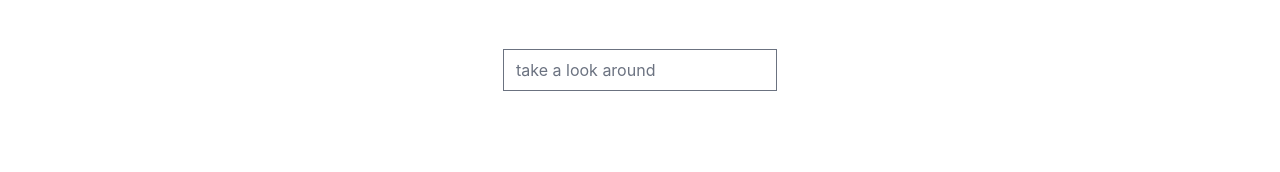
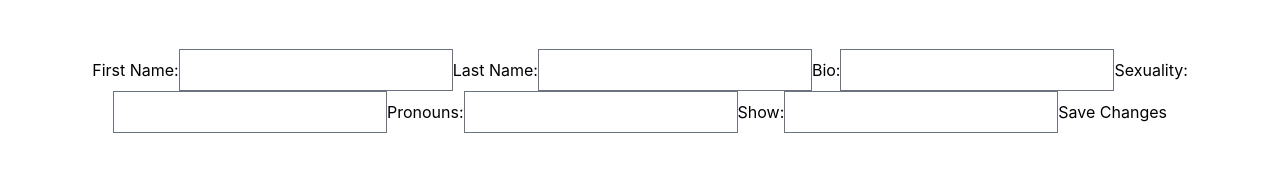
Before and after one commit to MemphisFoo/bravo-xo, a React (Create React App) app in the folder client/: page /profiles/1/edit in a window 1280 px wide. Shown: the part 202-374 px from the top of the page. Built offline with nearby package versions, Linux system fonts and the light colour scheme; no server answers; the HTML template or start-up script is replaced by a standard one.

Commit message:
added EditProfileForm and button to redirect to it. work in progress

```diff
--- a/client/src/App.js
+++ b/client/src/App.js
@@ -6,8 +6,8 @@ import LoginForm from "./components/LoginForm"
 import SignupForm from "./components/SignupForm"
 import NavBar from "./components/NavBar"
 import Profile from "./components/Profile"
-import Filter from "./components/Filter"
-
+// import Filter from "./components/Filter"
+import EditProfileForm from "./components/EditProfileForm"
 function App() {
   const [isAuthenticated, setIsAuthenticated] = useState(null);
   const [currentUser, setCurrentUser] = useState(null);
@@ -26,6 +26,14 @@ function App() {
     }
   })
 }, []);
+
+
+
+// function handleUpdatedProfile(updatedProfile){
+//   const updatedProfile
+// }
+
+
 
 // function handleLogin(currentUser) {
 //   setCurrentUser(currentUser)
@@ -60,11 +68,14 @@ return (
             <h1>I'm signing up</h1>
             </Route>
             <Route exact path="/profile/:id">
-              <Profile />
+              <Profile setCurrentUser={setCurrentUser} />
             </Route>
-            <Filter
+            <Route exact path="/profiles/:id/edit">
+              <EditProfileForm currentUser={currentUser} setCurrentUser={setCurrentUser} />
+            </Route>
+            {/* <Filter
             search={search}
-            onSearchChange={setSearch}/>
+            onSearchChange={setSearch}/> */}
       </Switch>
     </div>
     </BrowserRouter>
--- a/client/src/components/EditProfileForm.js
+++ b/client/src/components/EditProfileForm.js
@@ -1,9 +1,105 @@
-import React from 'react'
+import React, { useState } from "react";
+import {useParams} from 'react-router-dom'
 
-function EditProfileForm() {
+function EditProfileForm ({currentUser}) {
+const [profiles, setProfiles] = useState()
+const [formData, setFormData] = useState({
+  first_name: " ",
+last_name: " ",
+profile_photo: " ",
+bio: " ",
+show_id: " ",
+pronoun_id: " ",
+sexuality_id: " ",
+user_id: " ",
+});
+
+const handleChange = (e) => {
+  setFormData({
+    ...formData,
+    [e.target.name]: e.target.value,
+  });
+};
+
+const { id } = useParams()
+
+function onUpdateProfile(updatedProfile) {
+  const updatedProfileArray = currentUser.map((user) => {
+    if (currentUser.id === updatedProfile.id) {
+      return updatedProfile;
+    } else {
+      return currentUser;
+    }
+  });
+  setProfiles(updatedProfileArray);
+}
+
+function handleProfileUpdate(e){
+e.preventDefault();
+fetch(`/profiles/${id}`, {
+method: "PATCH",
+headers: {
+  "Content-Type": "application/json"
+},
+body: JSON.stringify(formData)})
+.then((r) => r.json())
+.then((updatedProfile) => {
+  onUpdateProfile(updatedProfile);
+});
+}
   return (
-    <div>EditProfileForm</div>
-  )
+<form onSubmit={handleProfileUpdate}>
+      <label htmlFor="first_name">First Name:</label>
+      <input
+        id="first_name-edit-input"
+        type="text"
+        name="first_name"
+        value={formData.first_name}
+        onChange={handleChange}
+      />
+      <label htmlFor="last_name">Last Name:</label>
+      <input
+        id="last_name-edit-input"
+        type="text"
+        name="last_name"
+        value={formData.last_name}
+        onChange={handleChange}
+      />
+      <label htmlFor="bio">Bio:</label>
+      <input
+        id="bio-edit-input"
+        type="text"
+        name="bio"
+        value={formData.bio}
+        onChange={handleChange}
+      />
+      <label htmlFor="sexuality_id">Sexuality:</label>
+      <input
+        id="sexuality_id-edit-input"
+        type="text"
+        name="sexuality_id"
+        value={formData.sexuality_id}
+        onChange={handleChange}
+      />
+      <label htmlFor="pronoun_id">Pronouns:</label>
+      <input
+        id="pronoun_id-edit-input"
+        type="text"
+        name="pronoun_id"
+        value={formData.pronoun_id}
+        onChange={handleChange}
+      />
+      <label htmlFor="show_id">Show:</label>
+      <input
+        id="show_id-edit-input"
+        type="text"
+        name="show_id"
+        value={formData.show_id}
+        onChange={handleChange}
+      />
+      <button type="submit">Save Changes</button>
+    </form>
+)
 }
 
 export default EditProfileForm
--- a/client/src/components/Profile.js
+++ b/client/src/components/Profile.js
@@ -2,8 +2,11 @@ import { Button } from 'flowbite-react'
 import React, { useState, useEffect } from 'react'
 import "./stylesheets/profile.css"
 import { useParams } from 'react-router-dom'
+// import EditProfileForm from "./EditProfileForm"
+import {useHistory} from 'react-router-dom'
+
 function Profile() {
-
+const history = useHistory()
   const [profile, setProfile] = useState({pronoun: {}, sexuality: {}, show:{}})
   // might need to put useEffect in a conditional in case currentUser is nil
   const { id } = useParams()
@@ -13,10 +16,14 @@ function Profile() {
       .then((res) => res.json())
       .then(data => setProfile(data))
   }, [])
-  console.log(profile)
+  // console.log(profile)
   if (!profile) {
     return (<div>loading...</div>
     )
+  }
+
+  function handleClick(){
+    history.push(`./profiles/${id}/edit`)
   }
   return (
     <div>
@@ -35,7 +42,7 @@ function Profile() {
           <div>Show: {profile.show.title}</div>
           <br />
           <div className="flex flex-wrap gap-2">
-            <Button gradientDuoTone="purpleToPink">
+            <Button onClick={handleClick} gradientDuoTone="purpleToPink">
               Edit
             </Button>
           </div>
--- a/client/src/components/SignupForm.js
+++ b/client/src/components/SignupForm.js
@@ -1,6 +1,7 @@
 import React, { useState } from "react";
 import { useHistory } from "react-router-dom";
-import {Label, TextInput} from 'flowbite-react'
+// import {Label, TextInput} from 'flowbite-react'
+
 const SignupForm = ({setCurrentUser}) => {
   const [formData, setFormData] = useState({
     username: "",
--- a/client/src/index.css
+++ b/client/src/index.css
@@ -16,10 +16,12 @@ code {
     monospace;
 }
 
-#profile-dev {
+#profile-div {
   display: flex;
   flex-direction: row;
   width: 675px;
+  border: 3.175em, solid #333;
+  background-color:blueviolet
 }
 
 #profile-img {
@@ -29,5 +31,11 @@ code {
 
 #profile-img-div {
   height: 400px;
-  padding: 15px
+  padding: 15px;
+  background-color:antiquewhite
 }
+
+#profile-content-div {
+  border: 2.175em, solid #333;
+  background-color: aqua;
+}
```
Also changed, not shown: 1 other file (tests, documents, lock files or other folders).
